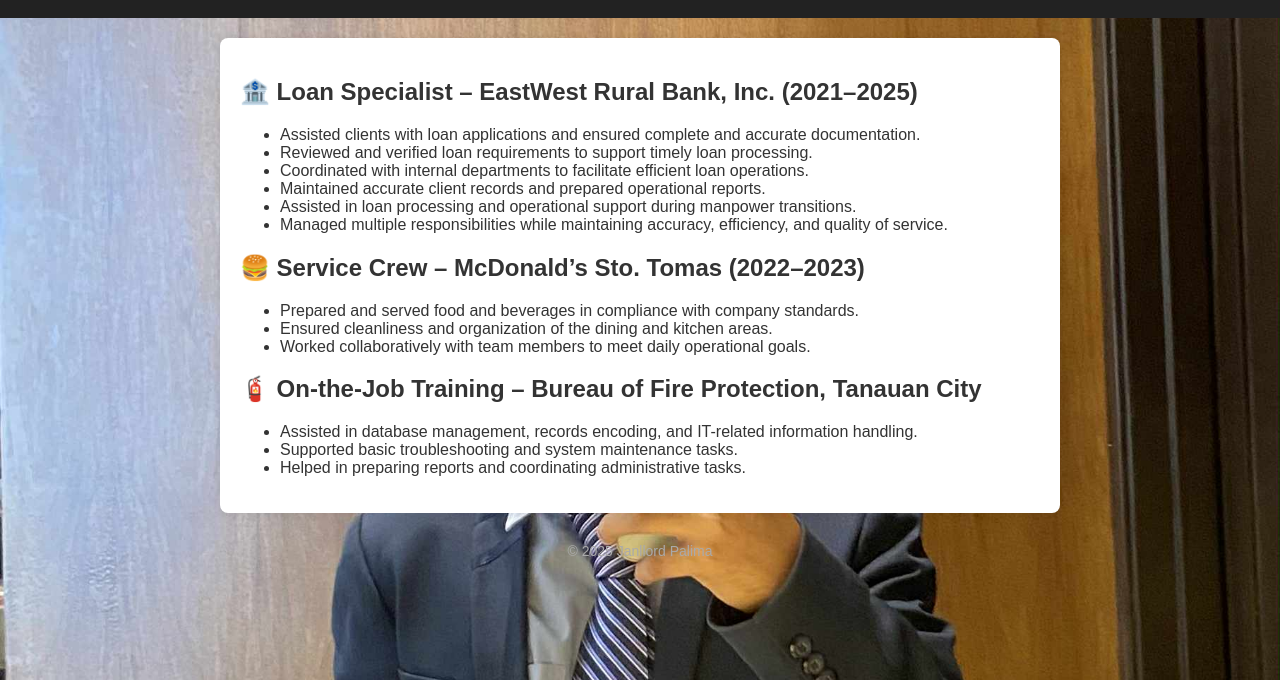
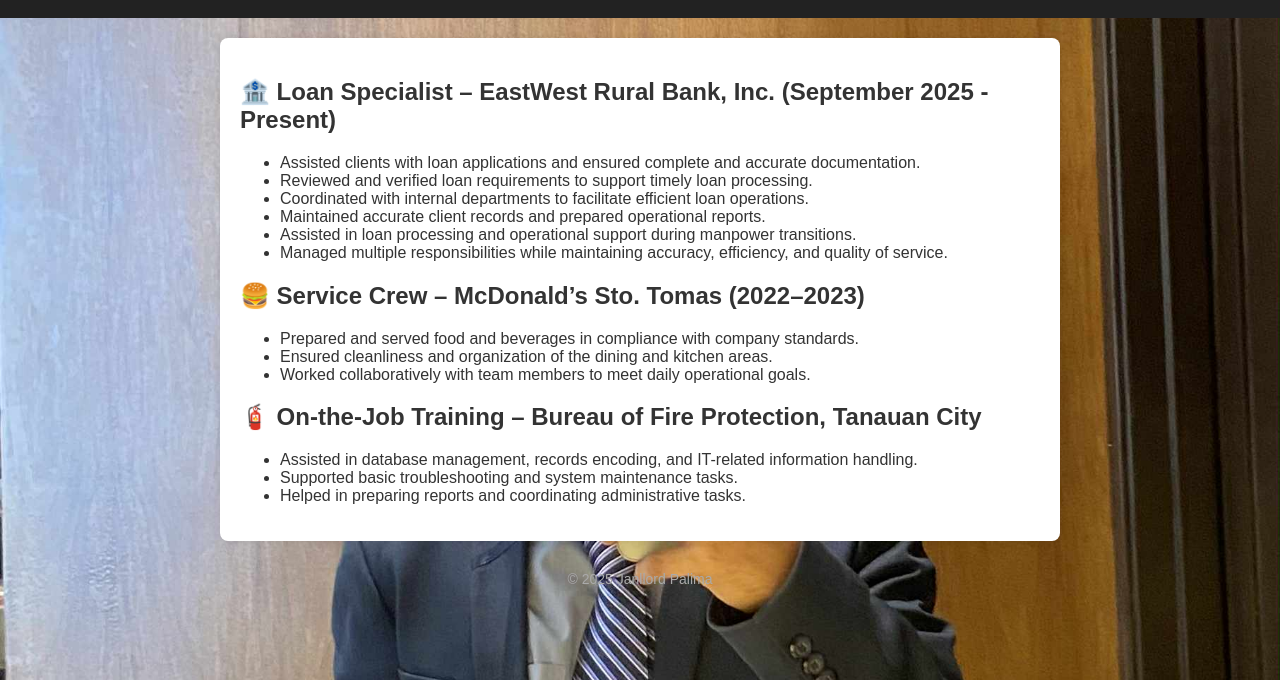
Before and after one commit to Janllord/Janllord.github.io, a plain HTML site: page experience.html in a window 1280 px wide. Shown: the part 120-800 px from the top of the page. Drawn offline with Linux system fonts and the light colour scheme.

Commit message:
Update experience.html

```diff
--- a/experience.html
+++ b/experience.html
@@ -22,7 +22,7 @@
   </header>
 
   <main>
-    <h2>🏦 Loan Specialist – EastWest Rural Bank, Inc. (2021–2025)</h2>
+    <h2>🏦 Loan Specialist – EastWest Rural Bank, Inc. (September 2025 - Present)</h2>
   <ul>
     <li>Assisted clients with loan applications and ensured complete and accurate documentation.</li>
     <li>Reviewed and verified loan requirements to support timely loan processing.</li>
```
